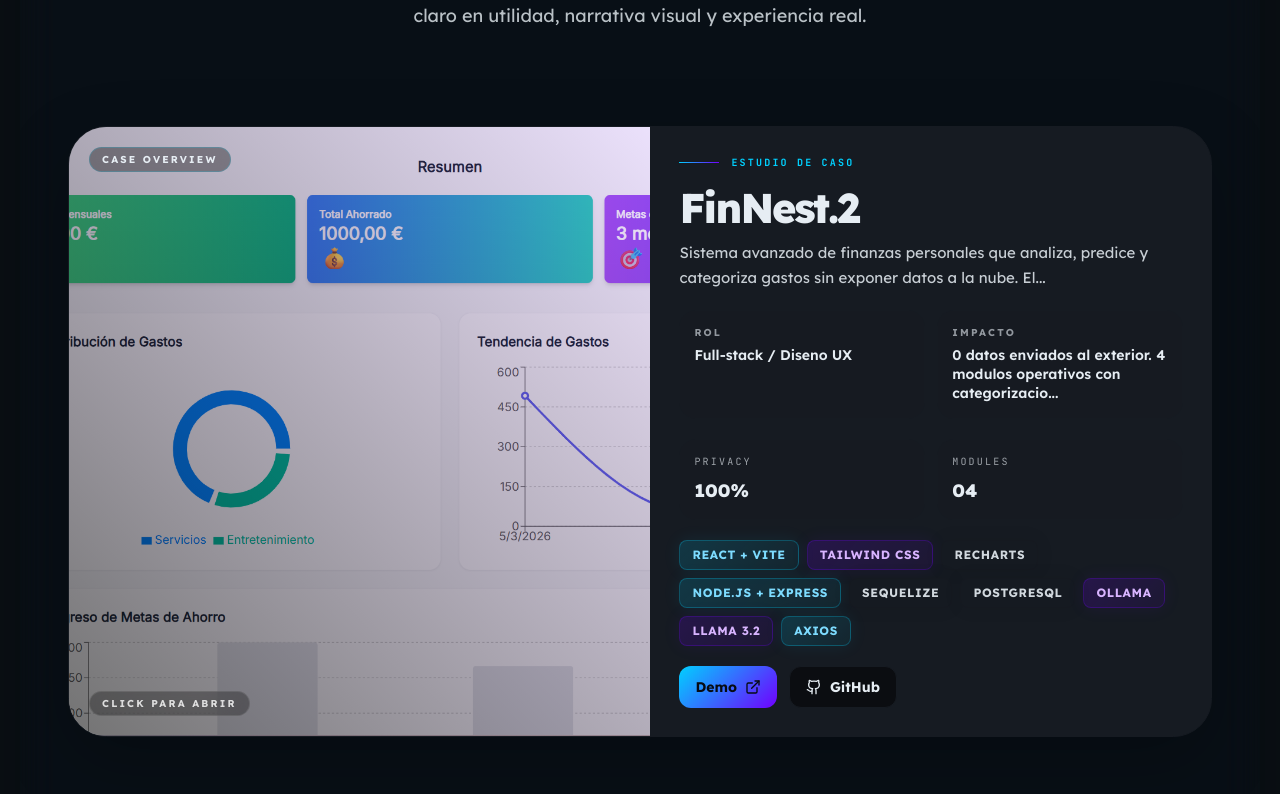
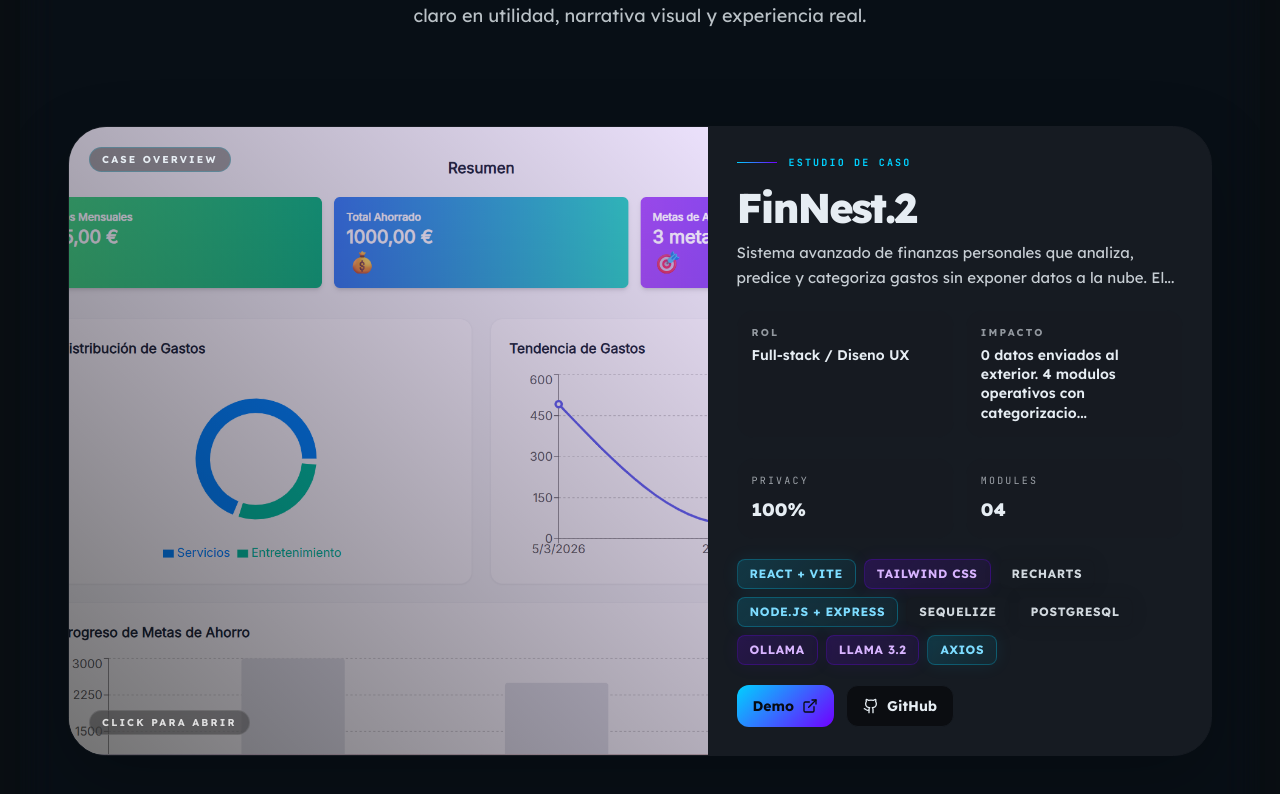
Before and after one commit to Diana-Bernardos/Portfolio_Avatar, a React (Vite) app: page / in a window 1280 px wide. Shown: the part 7326-8120 px from the top of the page. Built offline with nearby package versions, Linux system fonts and the light colour scheme.

Commit message:
Improve project image layout and detail density

```diff
--- a/src/components/Projects.tsx
+++ b/src/components/Projects.tsx
@@ -249,13 +249,13 @@ export function Projects() {
               viewport={{ once: true, margin: '-80px' }}
               transition={{ duration: 0.65, ease: 'easeOut' }}
               className={`grid gap-0 overflow-hidden rounded-[2.4rem] border border-[#161B22] bg-[rgb(var(--color-surface))] shadow-[0_24px_70px_rgba(0,0,0,0.22)] ${
-                index % 2 === 0 ? 'lg:grid-cols-[1.02fr_0.98fr]' : 'lg:grid-cols-[0.98fr_1.02fr]'
+                index % 2 === 0 ? 'lg:grid-cols-[1.12fr_0.88fr]' : 'lg:grid-cols-[0.88fr_1.12fr]'
               }`}
             >
               <button
                 type="button"
                 onClick={() => setSelectedProject(project)}
-                className="group relative min-h-[16rem] overflow-hidden border-b border-[#161B22] lg:min-h-[22rem] lg:border-b-0 lg:border-r lg:border-[#161B22]"
+                className="group relative min-h-[18rem] overflow-hidden border-b border-[#161B22] lg:min-h-[26rem] lg:border-b-0 lg:border-r lg:border-[#161B22]"
               >
                 <img
                   src={project.image}
@@ -410,7 +410,7 @@ export function Projects() {
               </button>
 
               <div className="grid gap-0 md:grid-cols-2">
-                <div className="relative min-h-[18rem] border-b border-[#161B22] md:min-h-[34rem] md:border-b-0 md:border-r md:border-[#161B22]">
+              <div className="relative min-h-[20rem] border-b border-[#161B22] md:min-h-[36rem] md:border-b-0 md:border-r md:border-[#161B22]">
                   <img src={selectedProject.image} alt={selectedProject.title} className="absolute inset-0 h-full w-full object-cover object-center" />
                   <div className="absolute inset-0 bg-gradient-to-tr from-black/60 via-black/12 to-accent2/10" />
                   <div className="absolute left-5 top-5 rounded-full border border-accent/20 bg-black/35 px-3 py-1 text-[10px] font-bold uppercase tracking-[0.22em] text-primary backdrop-blur-md">
@@ -418,8 +418,8 @@ export function Projects() {
                   </div>
                 </div>
 
-                <div className="flex flex-col gap-4 p-4 md:p-5 lg:p-6">
-                  <div className="flex items-start justify-between gap-4">
+                <div className="flex flex-col gap-3 p-4 md:p-4 lg:p-5">
+                  <div className="flex items-start justify-between gap-3">
                     <div className="min-w-0">
                       <div className="mb-3 flex items-center gap-3">
                         <span className="h-px w-10 bg-gradient-to-r from-accent to-accent2" />
```
